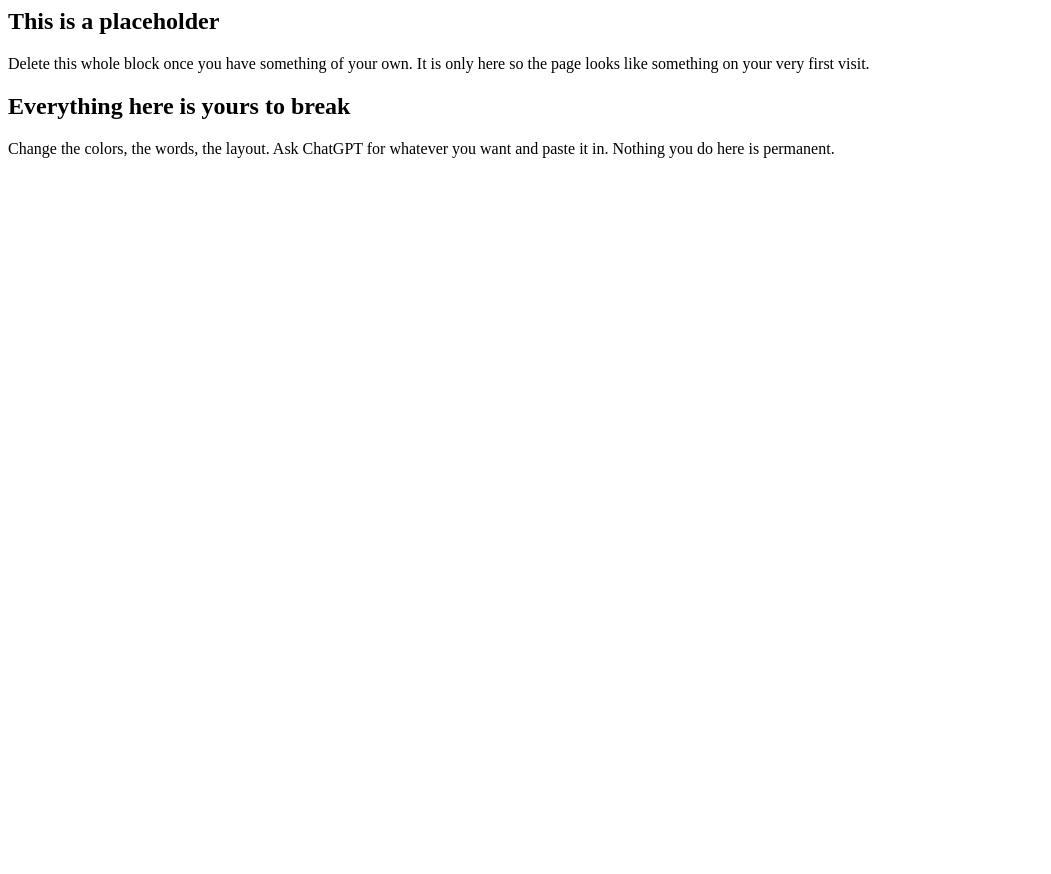
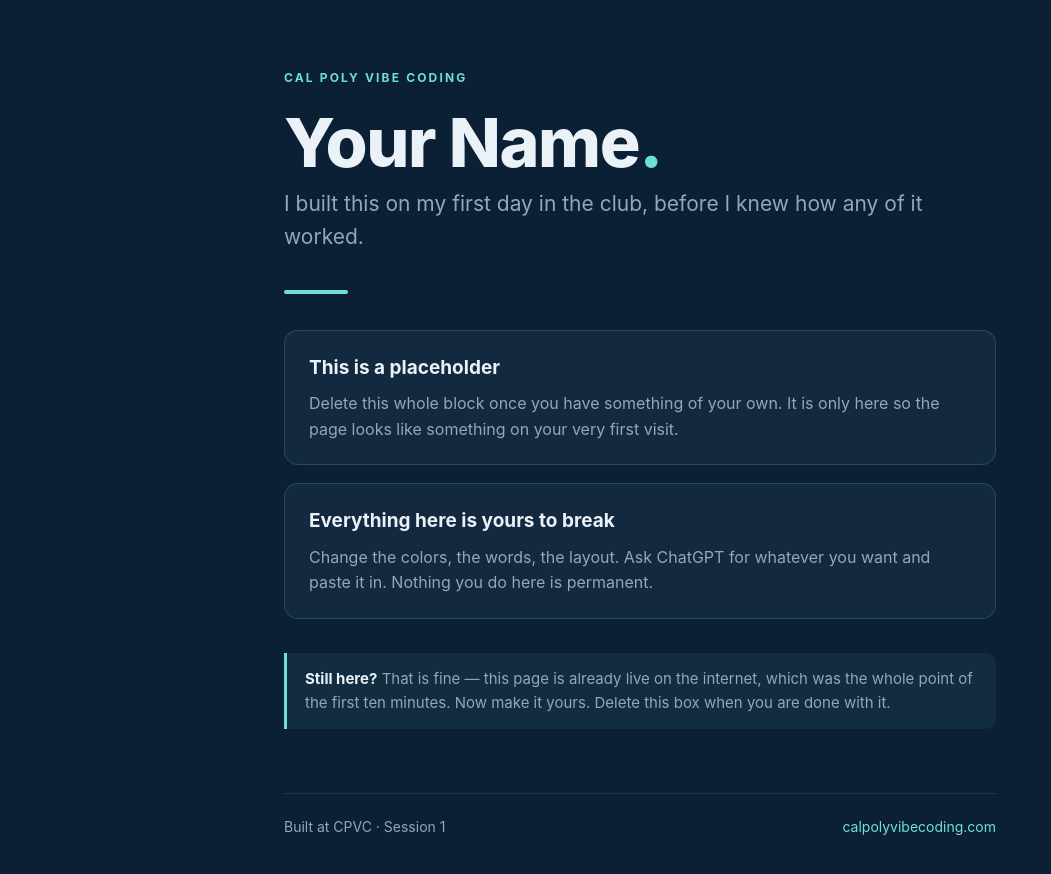
Before and after one commit to ODelalla/cpvc-starter, a plain HTML site: page index.html in a window 1280 px wide. Shown: the whole page, without its empty margins (0-1051 px from the left). Before the commit the page ends 800 px from the top, so only its background shows below. Drawn offline with Linux system fonts and the light colour scheme.

Commit message:
Revised meeting files

```diff
--- a/index.html
+++ b/index.html
@@ -1,3 +1,104 @@
+<!--
+  ===========================================================
+  CPVC STARTER PAGE  —  read this bit, it's short
+  ===========================================================
+
+  This file IS your website. When you save (commit) it, your
+  live site updates about a minute later. Refresh to see it.
+
+  You cannot permanently break anything. Every version is
+  saved, and an officer can undo any change in 10 seconds.
+
+  TWO WAYS TO USE WHAT CHATGPT GIVES YOU:
+
+  1) If ChatGPT gave you a WHOLE PAGE — the answer starts with
+     <!DOCTYPE html> — then select everything in this file,
+     delete it, and paste theirs in. That is normal and fine.
+
+  2) If ChatGPT gave you a PIECE — a section, a form, a list —
+     paste it between the two marked lines further down.
+
+  First thing to change: your name, on line ~118.
+  ===========================================================
+-->
+<!DOCTYPE html>
+<html lang="en">
+<head>
+<meta charset="utf-8">
+<meta name="viewport" content="width=device-width, initial-scale=1">
+<title>My CPVC Site</title>
+<style>
+  :root{
+    --navy:#0B1F35;
+    --navy-soft:#12293F;
+    --teal:#6EE0D2;
+    --ink:#EAF1F7;
+    --mute:#93A7B8;
+    --line:#1E3A52;
+  }
+  *{box-sizing:border-box;}
+  body{
+    margin:0;
+    background:var(--navy);
+    color:var(--ink);
+    font-family:-apple-system,BlinkMacSystemFont,"Segoe UI",Inter,Helvetica,Arial,sans-serif;
+    line-height:1.6;
+    -webkit-font-smoothing:antialiased;
+  }
+  .wrap{max-width:760px;margin:0 auto;padding:64px 24px 96px;}
+  .badge{
+    display:inline-block;
+    font-size:12px;letter-spacing:.18em;text-transform:uppercase;
+    color:var(--teal);font-weight:700;margin-bottom:20px;
+  }
+  h1{
+    font-size:clamp(38px,8vw,68px);
+    line-height:1.05;margin:0 0 8px;font-weight:800;letter-spacing:-.02em;
+  }
+  h1 .dot{color:var(--teal);}
+  .tagline{font-size:clamp(17px,3vw,21px);color:var(--mute);margin:0 0 36px;max-width:52ch;}
+  .rule{width:64px;height:4px;background:var(--teal);border-radius:2px;margin:0 0 36px;}
+  .card{
+    background:var(--navy-soft);
+    border:1px solid rgba(110,224,210,.18);
+    border-radius:14px;
+    padding:22px 24px;
+    margin:0 0 18px;
+  }
+  .card h2{margin:0 0 8px;font-size:19px;font-weight:700;}
+  .card p{margin:0;color:var(--mute);font-size:16px;}
+  .hint{
+    border-left:3px solid var(--teal);
+    background:rgba(110,224,210,.07);
+    padding:14px 18px;border-radius:0 10px 10px 0;
+    color:var(--mute);font-size:15px;margin:34px 0 0;
+  }
+  .hint strong{color:var(--ink);}
+  footer{
+    margin-top:64px;padding-top:22px;
+    border-top:1px solid rgba(255,255,255,.09);
+    color:var(--mute);font-size:14px;
+    display:flex;justify-content:space-between;gap:16px;flex-wrap:wrap;
+  }
+  a{color:var(--teal);text-decoration:none;}
+  a:hover{text-decoration:underline;}
+  @media (max-width:520px){ .wrap{padding:44px 20px 72px;} }
+</style>
+</head>
+<body>
+<div class="wrap">
+
+  <!-- ↓↓↓ CHANGE YOUR NAME HERE ↓↓↓ -->
+  <span class="badge">Cal Poly Vibe Coding</span>
+  <h1>Your Name<span class="dot">.</span></h1>
+  <p class="tagline">
+    I built this on my first day in the club, before I knew how any of it worked.
+  </p>
+  <!-- ↑↑↑ CHANGE YOUR NAME HERE ↑↑↑ -->
+
+  <div class="rule"></div>
+
+
   <!-- ========================================================= -->
   <!-- ⬇⬇⬇  PASTE WHAT CHATGPT GIVES YOU BELOW THIS LINE  ⬇⬇⬇  -->
   <!-- ========================================================= -->
@@ -15,3 +116,19 @@
   <!-- ========================================================= -->
   <!-- ⬆⬆⬆  PASTE WHAT CHATGPT GIVES YOU ABOVE THIS LINE  ⬆⬆⬆  -->
   <!-- ========================================================= -->
+
+
+  <div class="hint">
+    <strong>Still here?</strong> That is fine — this page is already live on the internet,
+    which was the whole point of the first ten minutes. Now make it yours.
+    Delete this box when you are done with it.
+  </div>
+
+  <footer>
+    <span>Built at CPVC · Session 1</span>
+    <span><a href="https://calpolyvibecoding.com">calpolyvibecoding.com</a></span>
+  </footer>
+
+</div>
+</body>
+</html>
```
Also changed, not shown: 2 other files.
